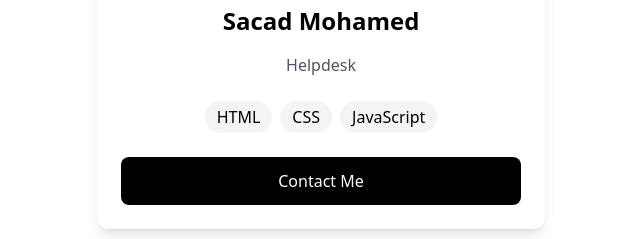
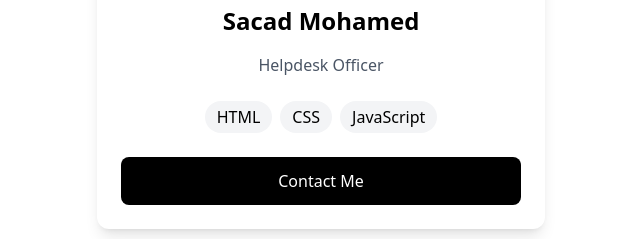
Before and after one commit to safraaye/Project1, a plain HTML site: page card.html in a window 1280 px wide. Shown: the part 347-586 px from the top of the page, 319-959 px from the left. Drawn offline with nearby package versions, Linux system fonts and the light colour scheme.

Commit message:
Update card.html

```diff
--- a/card.html
+++ b/card.html
@@ -15,7 +15,7 @@
             class="w-24 h-24 rounded-full  mx-auto"
             />
             <h1 class="text-2xl font-bold text-center mt-2">Sacad Mohamed</h1>
-            <p class="text-gray-600 text-center mt-4"> Helpdesk </p>
+            <p class="text-gray-600 text-center mt-4"> Helpdesk Officer </p>
 
             <div class="flex flex-wrap justify-center gap-2 mt-6">
                 <span class="px-3 py-1 bg-gray-100 rounded-full">HTML</span>
```
